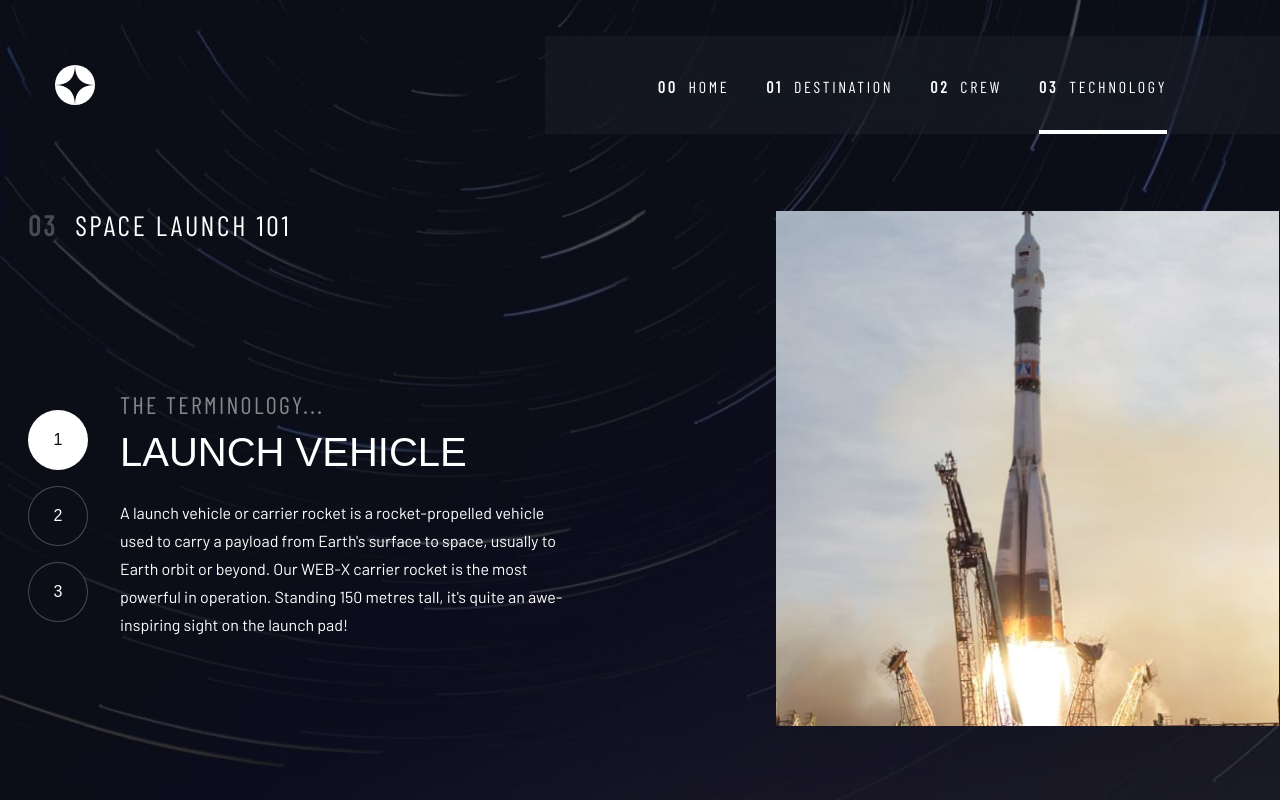
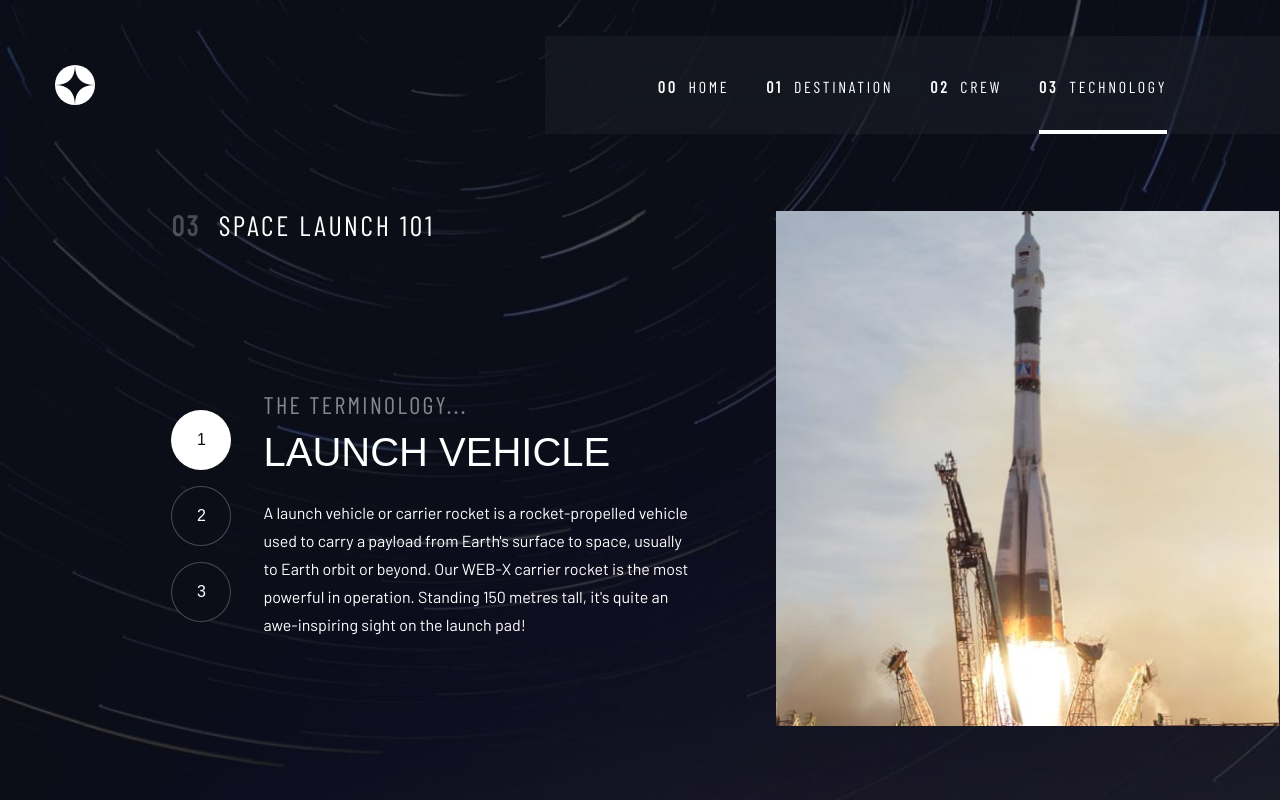
Before and after one commit to basitkorai/space-tourism-website, a React (Vite) app: page /technology in a window 1280 px wide. Built offline with nearby package versions, Linux system fonts and the light colour scheme; a web font is replaced by a local one.

Commit message:
style: tech page [left spacing fixed

```diff
--- a/src/pages/Technology.jsx
+++ b/src/pages/Technology.jsx
@@ -31,7 +31,7 @@ const Technology = () => {
         </header>
         <div className=" text-center lg:text-left pb-[3.52rem] lg:pb-0 mt-6 md:mt-10 lg:mt-[4.75rem] mx-auto lg:ml-auto border border-transparent border-solid">
           <div className="">
-            <div className="lg:max-w-[79.6875rem] lg:grid lg:grid-cols-2 justify-center lg:justify-between lg:ml-auto">
+            <div className="lg:max-w-[88.54%] lg:grid lg:grid-cols-2 justify-center lg:justify-between lg:ml-auto">
               <p className="lg:hidden md:pl-[2.375rem] lg:pl-[0rem] text-base md:text-xl lg:text-[1.75rem] uppercase font-sans_cond tracking-[0.16875rem] text-center md:text-left mb-8 md:mb-[3.75rem]">
                 <span className="font-bold opacity-25 mr-[1.12rem]">03</span>
                 Space launch 101
```
